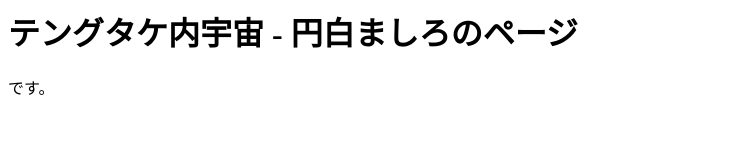
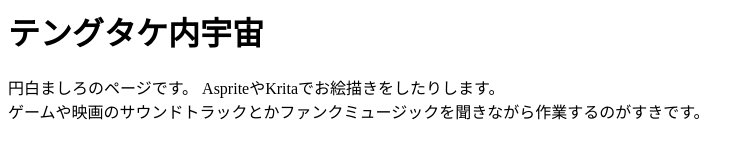
Before and after one commit to enshiromashiro/enshiromashiro.github.io, a plain HTML site: page index.html in a window 1280 px wide. Shown: the whole page, without its empty margins (0-753 px from the left). Drawn offline with Linux system fonts and the light colour scheme.

Commit message:
Add profile

```diff
--- a/index.html
+++ b/index.html
@@ -3,7 +3,11 @@
     <title>テングタケ内宇宙</title>
   </head>
   <body>
-    <h1>テングタケ内宇宙 - 円白ましろのページ</h1>
-    です。
+    <h1>テングタケ内宇宙</h1>
+
+    円白ましろのページです。
+
+    AspriteやKritaでお絵描きをしたりします。<br />
+    ゲームや映画のサウンドトラックとかファンクミュージックを聞きながら作業するのがすきです。<br />
   </body>
 </html>
```
